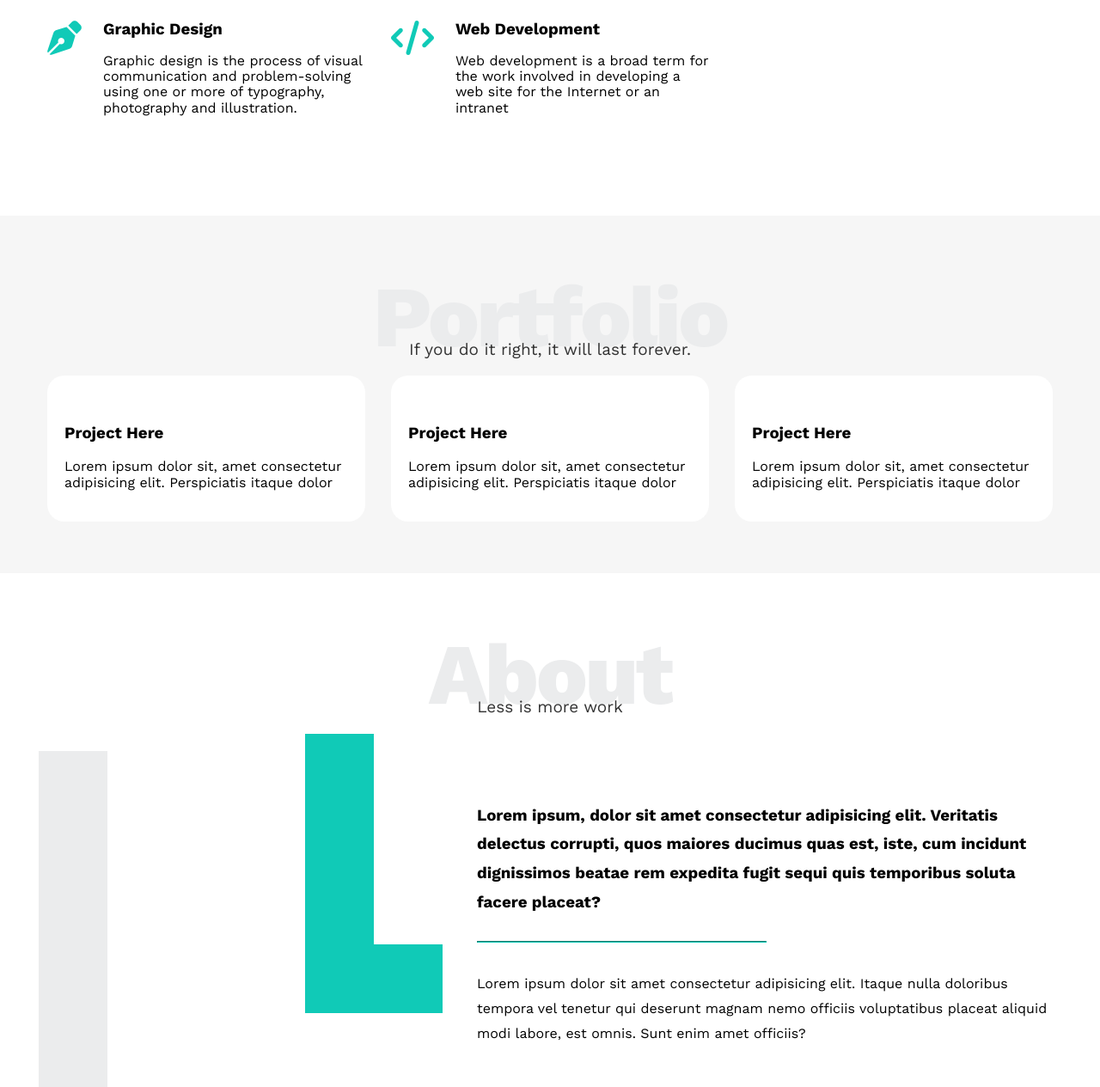
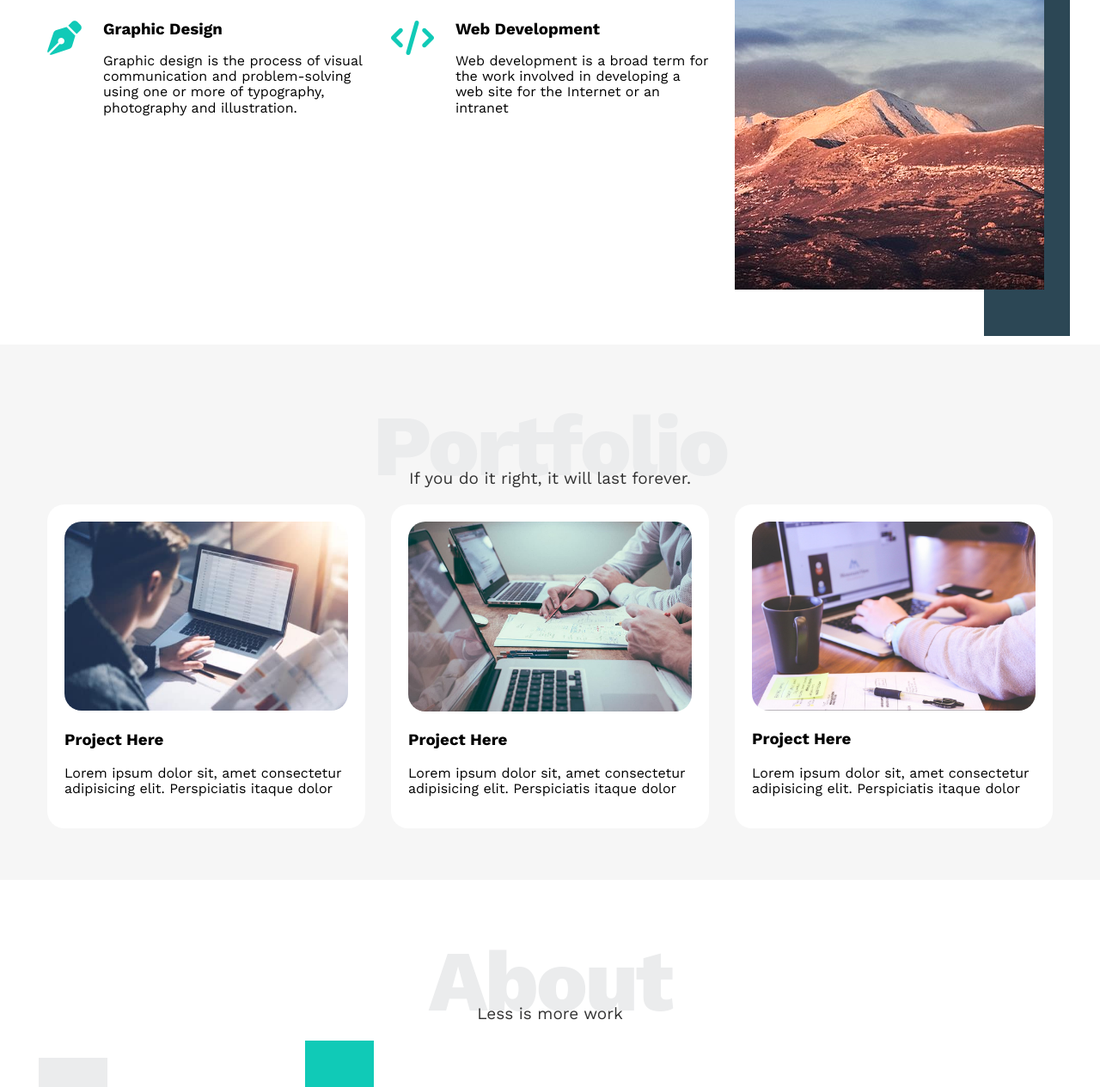
Before and after one commit to AhmedAlMarashi/1st-Html-And-CSS-Project, a plain HTML site: page index.html in a window 1280 px wide. Shown: the part 1527-2792 px from the top of the page at 86% size. Drawn offline with nearby package versions, Linux system fonts and the light colour scheme; the site is published under a folder, as on GitHub Pages, so addresses that start at the root find nothing.

Commit message:
Update index.html

```diff
--- a/index.html
+++ b/index.html
@@ -125,7 +125,7 @@
 
                     <div class="col">
                         <div class="image">
-                            <img src="/Images/services.jpg">
+                            <img src="Images/services.jpg">
                         </div>
                     </div>
                 </div>
@@ -144,17 +144,17 @@
                 <p>If you do it right, it will last forever.</p>
                 <div class="content">
                     <div class="card">
-                        <img src="/Images/port 1.jpg" alt="">
+                        <img src="Images/port 1.jpg" alt="">
                         <h3>Project Here</h3>
                         <p>Lorem ipsum dolor sit, amet consectetur adipisicing elit. Perspiciatis itaque dolor</p>
                     </div>
                     <div class="card">
-                        <img src="/Images/port 2.jpg" alt="">
+                        <img src="Images/port 2.jpg" alt="">
                         <h3>Project Here</h3>
                         <p>Lorem ipsum dolor sit, amet consectetur adipisicing elit. Perspiciatis itaque dolor</p>
                     </div>
                     <div class="card">
-                        <img src="/Images/port3.jpeg" alt="">
+                        <img src="Images/port3.jpeg" alt="">
                         <h3>Project Here</h3>
                         <p>Lorem ipsum dolor sit, amet consectetur adipisicing elit. Perspiciatis itaque dolor</p>
                     </div>
@@ -174,7 +174,7 @@
                 <p>Less is more work</p>
                 <div class="content">
                     <div class="image">
-                        <img src="/Images/about.png" alt="">
+                        <img src="Images/about.png" alt="">
                     </div>
                     <div class="text">
                         <h3>Lorem ipsum, dolor sit amet consectetur adipisicing elit. Veritatis delectus corrupti, quos
```
